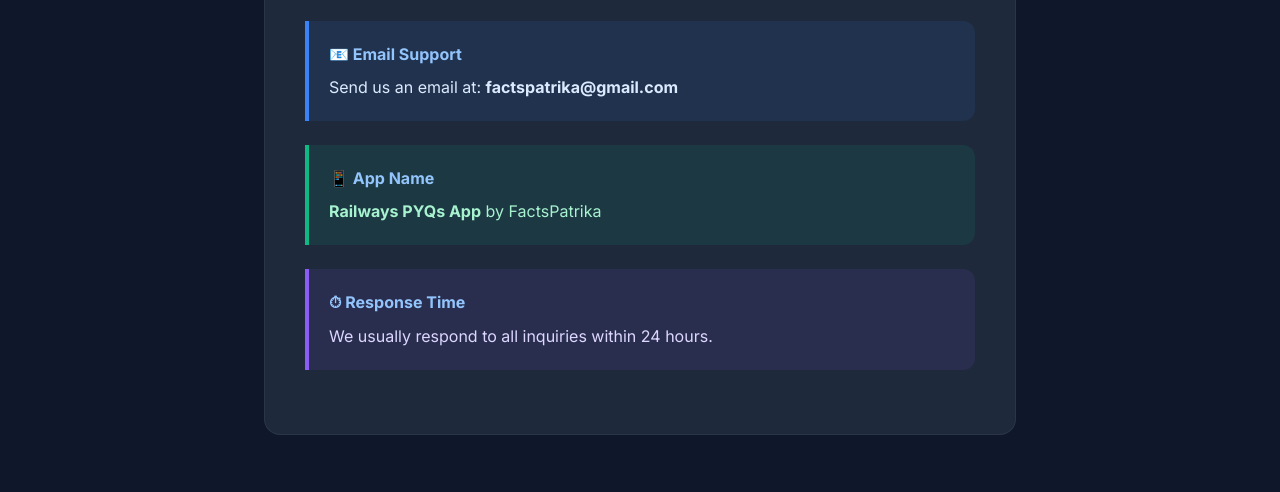
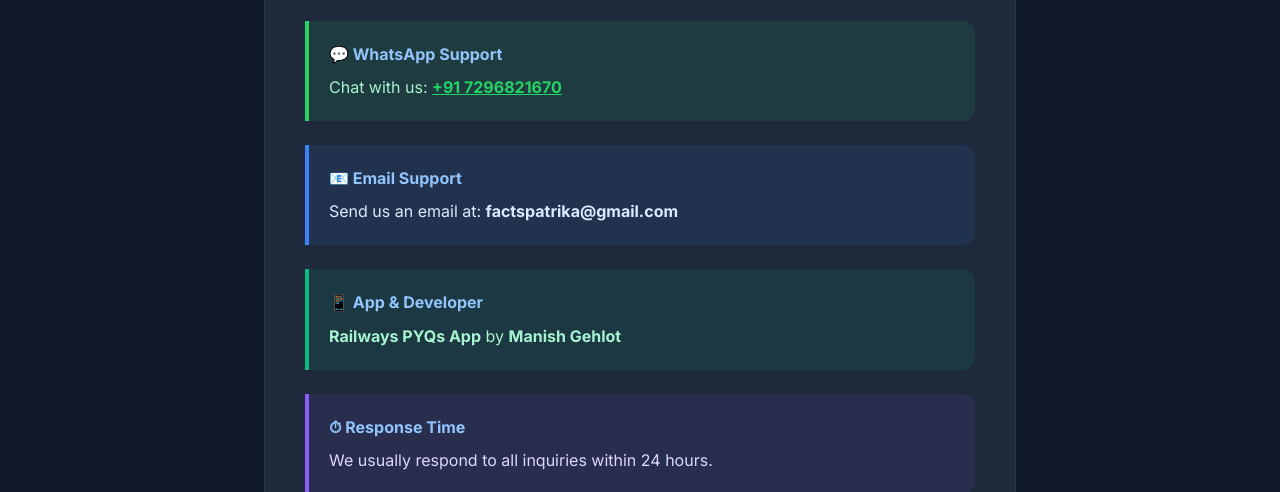
Before and after one commit to factspatrika/railway-pyq-content, a plain HTML site: page contact.html in a window 1280 px wide. Shown: the part 294-786 px from the top of the page. Drawn offline with Linux system fonts and the light colour scheme.

Commit message:
Add WhatsApp Support 7296821670 and update Vercel links

```diff
--- a/contact.html
+++ b/contact.html
@@ -41,14 +41,19 @@
             <h1>Contact Us</h1>
             <p>Have questions, feedback, or need help with your premium subscription? We're here to assist you!</p>
 
+            <div class="info-box" style="border-left-color: #25D366; background: rgba(37, 211, 102, 0.1);">
+                <h3>💬 WhatsApp Support</h3>
+                <p style="color: #A7F3D0;">Chat with us: <a href="https://wa.me/917296821670?text=Hello%20Manish%20Sir,%20I%20need%20help%20with%20Railways%20PYQs%20App" target="_blank" style="color: #25D366; font-weight: bold; text-decoration: underline;">+91 7296821670</a></p>
+            </div>
+
             <div class="info-box">
                 <h3>📧 Email Support</h3>
                 <p>Send us an email at: <strong>factspatrika@gmail.com</strong></p>
             </div>
 
             <div class="info-box" style="border-left-color: #10B981; background: rgba(16, 185, 129, 0.1);">
-                <h3>📱 App Name</h3>
-                <p style="color: #A7F3D0;"><strong>Railways PYQs App</strong> by FactsPatrika</p>
+                <h3>📱 App & Developer</h3>
+                <p style="color: #A7F3D0;"><strong>Railways PYQs App</strong> by <strong>Manish Gehlot</strong></p>
             </div>
 
             <div class="info-box" style="border-left-color: #8B5CF6; background: rgba(139, 92, 246, 0.1);">
```
